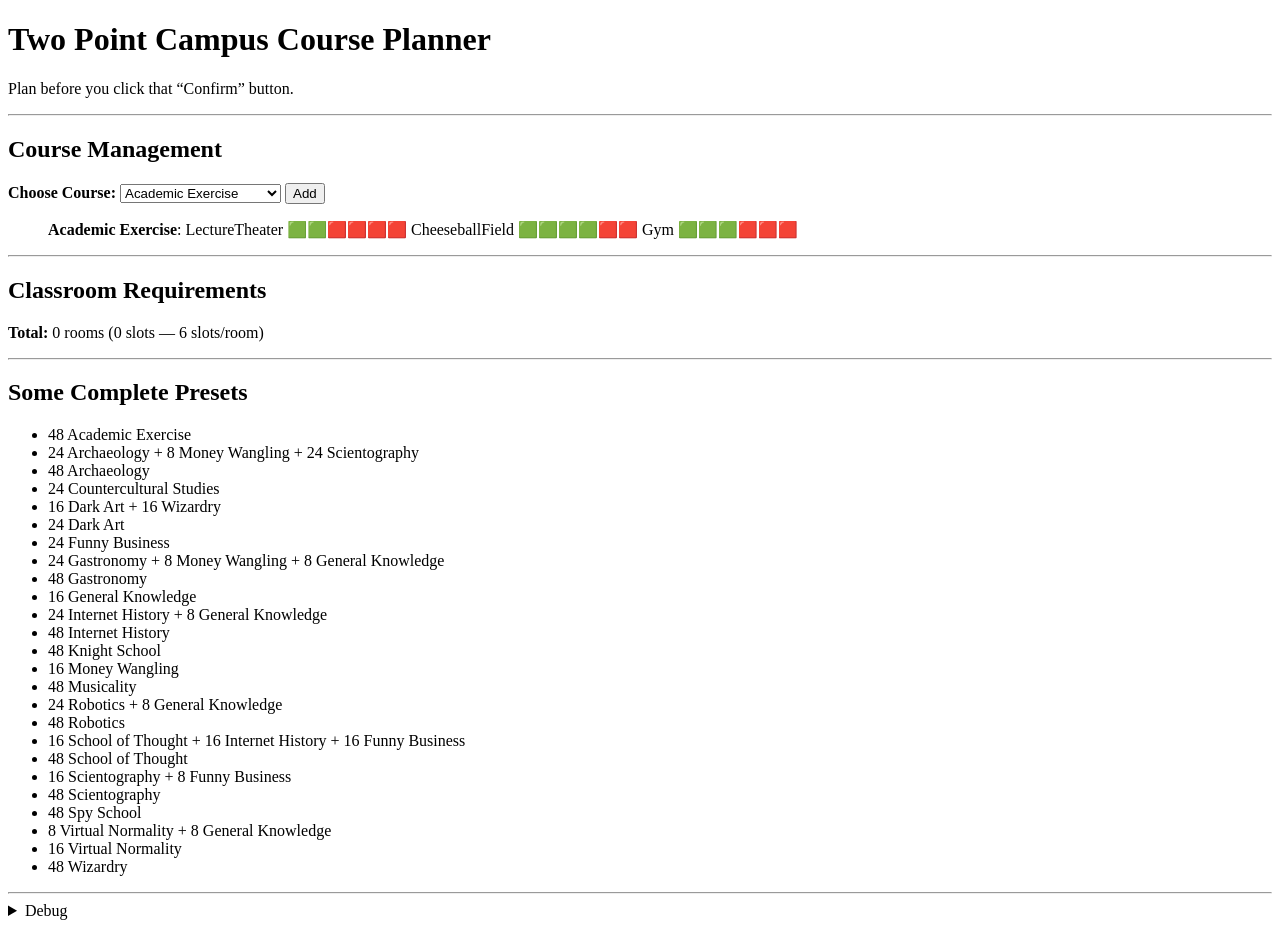
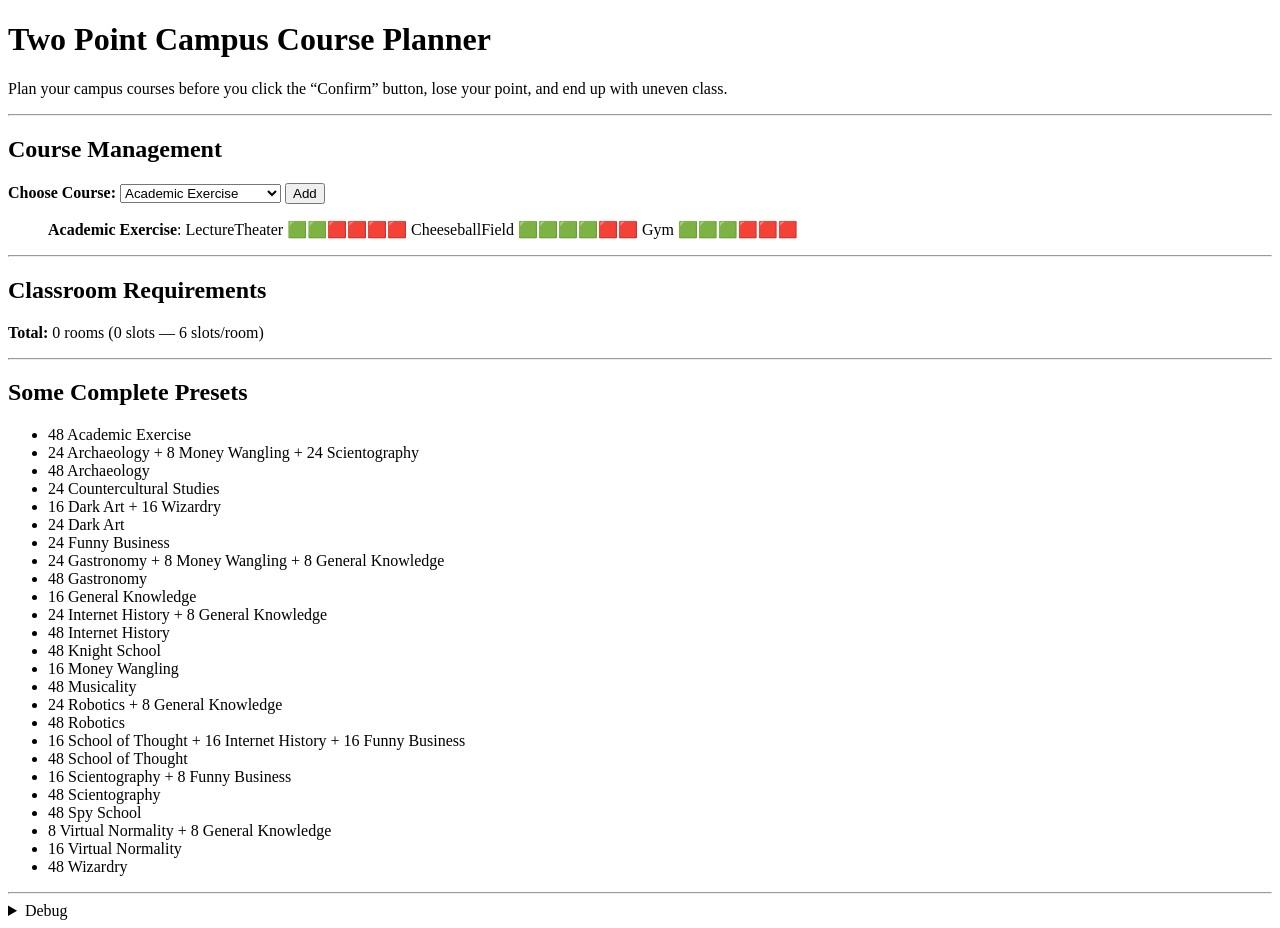
Before and after one commit to rootEnginear/tpc-course-planner, a Next.js app: page / in a window 1280 px wide. Built offline with nearby package versions, Linux system fonts and the light colour scheme.

Commit message:
fix: move head

```diff
--- a/src/pages/_app.tsx
+++ b/src/pages/_app.tsx
@@ -1,5 +1,17 @@
 import type { AppProps } from "next/app";
+import Head from "next/head";
 
 export default function App({ Component, pageProps }: AppProps) {
-  return <Component {...pageProps} />;
+  return (
+    <>
+      <Head>
+        <meta charSet="UTF-8" />
+        <meta name="viewport" content="width=device-width, initial-scale=1.0" />
+
+        <title>Two Point Campus Course Planner</title>
+        <meta name="description" content="Two Point Campus Course Planner" />
+      </Head>
+      <Component {...pageProps} />
+    </>
+  );
 }
--- a/src/pages/index.tsx
+++ b/src/pages/index.tsx
@@ -1,5 +1,4 @@
 import { useMemo, useState } from "react";
-import Head from "next/head";
 
 import RoomVis from "@/components/RoomVis";
 import { COURSES, COURSE_NAME, CourseName, RoomType } from "@/data/courses";
@@ -58,15 +57,12 @@
   const totalSlots = Object.values(requiredRoom).reduce((a, c) => a + c, 0);
 
   return (
-    <>
-      <Head>
-        <title>Two Point Campus Course Planner</title>
-        <meta name="description" content="Two Point Campus Course Planner" />
-        <meta name="viewport" content="width=device-width, initial-scale=1" />
-      </Head>
     <main>
       <h1>Two Point Campus Course Planner</h1>
-        <p>Plan before you click that &ldquo;Confirm&rdquo; button.</p>
+      <p>
+        Plan your campus courses before you click the &ldquo;Confirm&rdquo; button, lose
+        your point, and end up with uneven class.
+      </p>
       <hr />
       <h2>Course Management</h2>
       <ul>
@@ -141,8 +137,8 @@
       <hr />
       <h2>Classroom Requirements</h2>
       <p>
-          <strong>Total:</strong> {Math.ceil(totalSlots / 6)} rooms ({totalSlots} slots —
-          6 slots/room)
+        <strong>Total:</strong> {Math.ceil(totalSlots / 6)} rooms ({totalSlots} slots — 6
+        slots/room)
       </p>
       <ul>
         {Object.entries(requiredRoom).map(([roomName, slotNumber]) => (
@@ -192,6 +188,5 @@
         </pre>
       </details>
     </main>
-    </>
   );
 }
```
Lines whose indentation alone changed are shown as unchanged.
